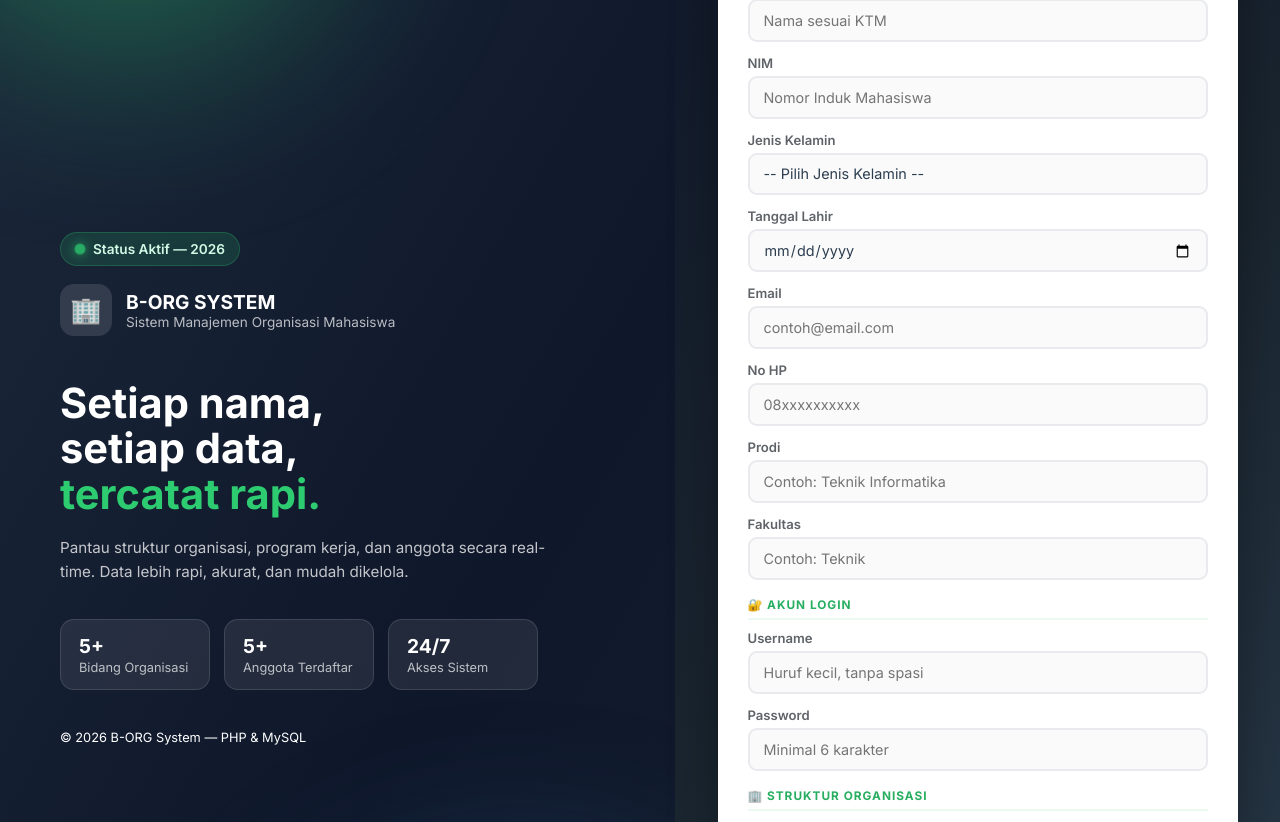
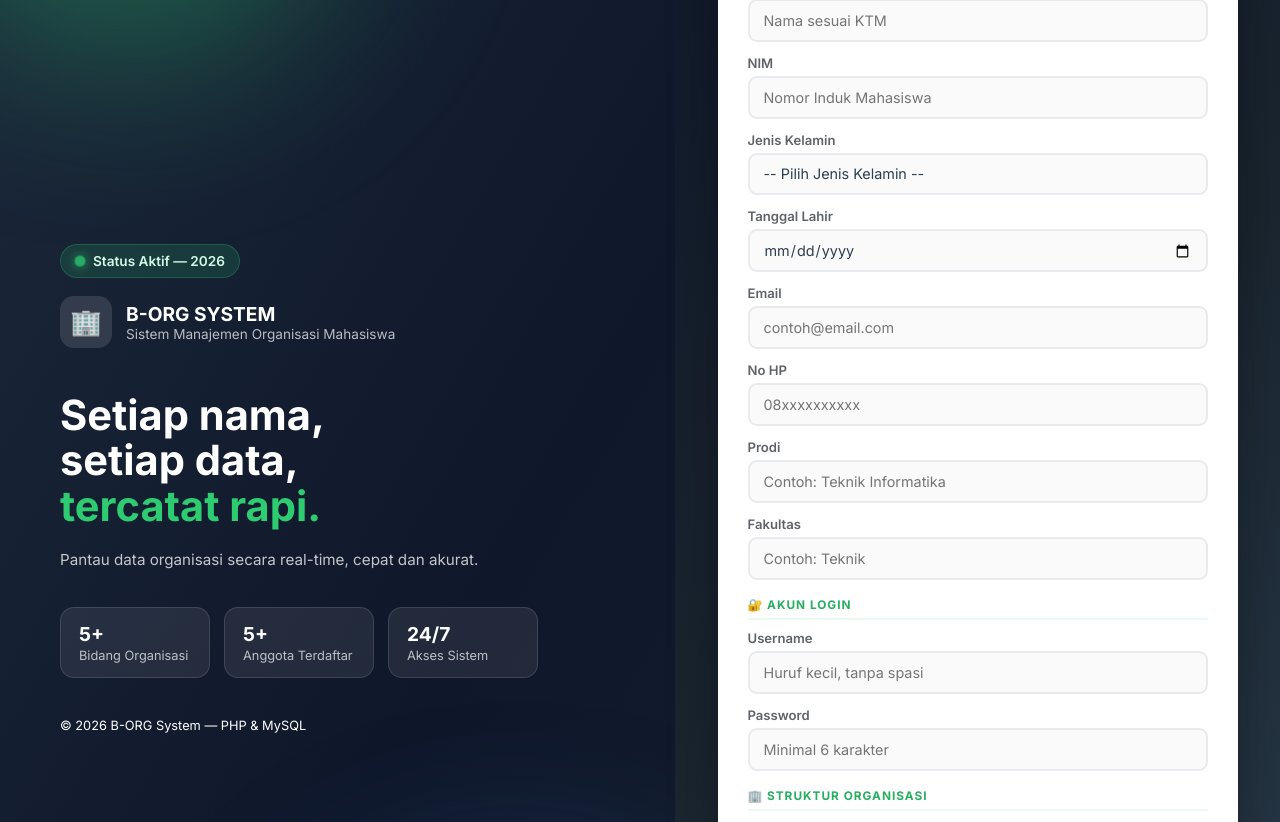
Before and after one commit to FarrellFausto/TA_Sistem-Manajemen-Organisasi-Mahasiswa_Kel23, a PHP site: page /register.php in a window 1280 px wide. Shown: the part 264-1086 px from the top of the page. Run offline with PHP 8.4, Linux system fonts and the light colour scheme; data comes from the database, SQL or seed files in the repository.

Commit message:
typo sedikit di register.php

```diff
--- a/register.php
+++ b/register.php
@@ -199,8 +199,7 @@ $proker  = mysqli_query($conn,
         <span class="highlight">tercatat rapi.</span>
       </h1>
       <p>
-        Pantau struktur organisasi, program kerja, dan anggota secara real-time.
-        Data lebih rapi, akurat, dan mudah dikelola.
+        Pantau data organisasi secara real-time, cepat dan akurat.
       </p>
     </div>
 
```
